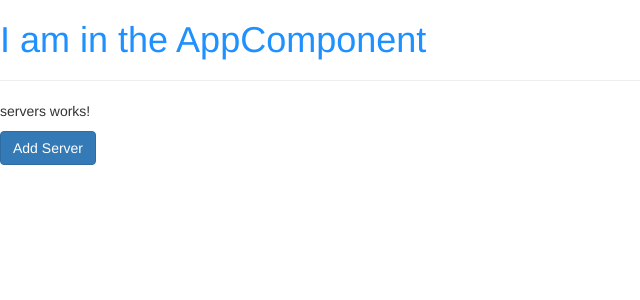
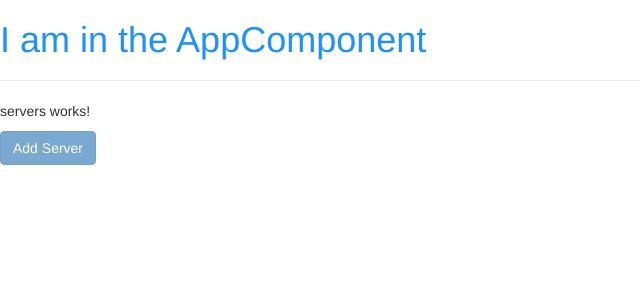
Before and after one commit to sagasoftech/angular-tutorial-old, an Angular app: page / in a window 1280 px wide. Shown: the top 300 px of the page, without its empty margins (0-640 px from the left). Built offline with nearby package versions, Linux system fonts and the light colour scheme.

Commit message:
Disable the button

```diff
--- a/src/app/servers/servers.component.html
+++ b/src/app/servers/servers.component.html
@@ -1,2 +1,2 @@
 <p>servers works!</p>
-<button class="btn btn-primary">Add Server</button>
+<button class="btn btn-primary" disabled>Add Server</button>
```
